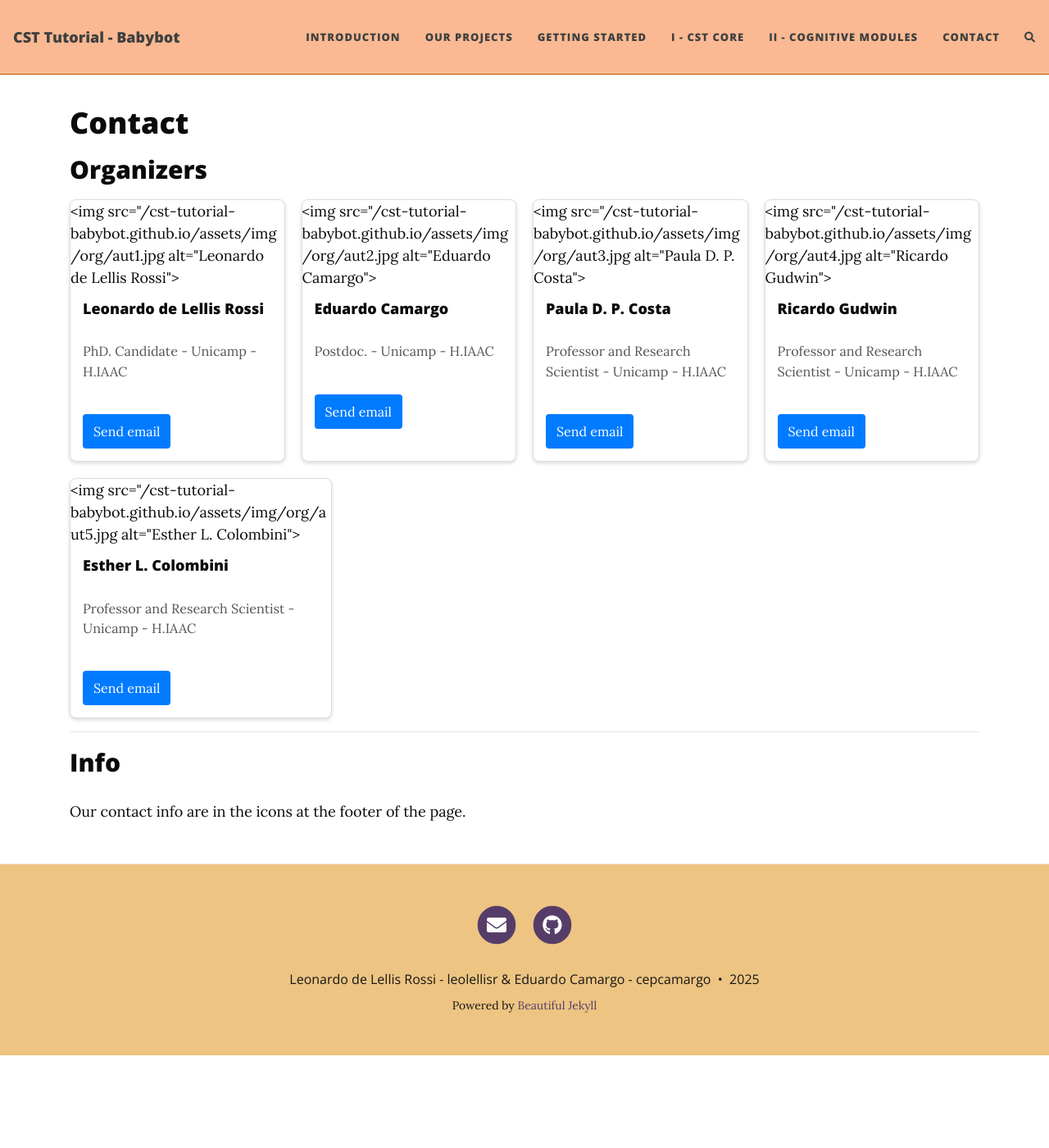
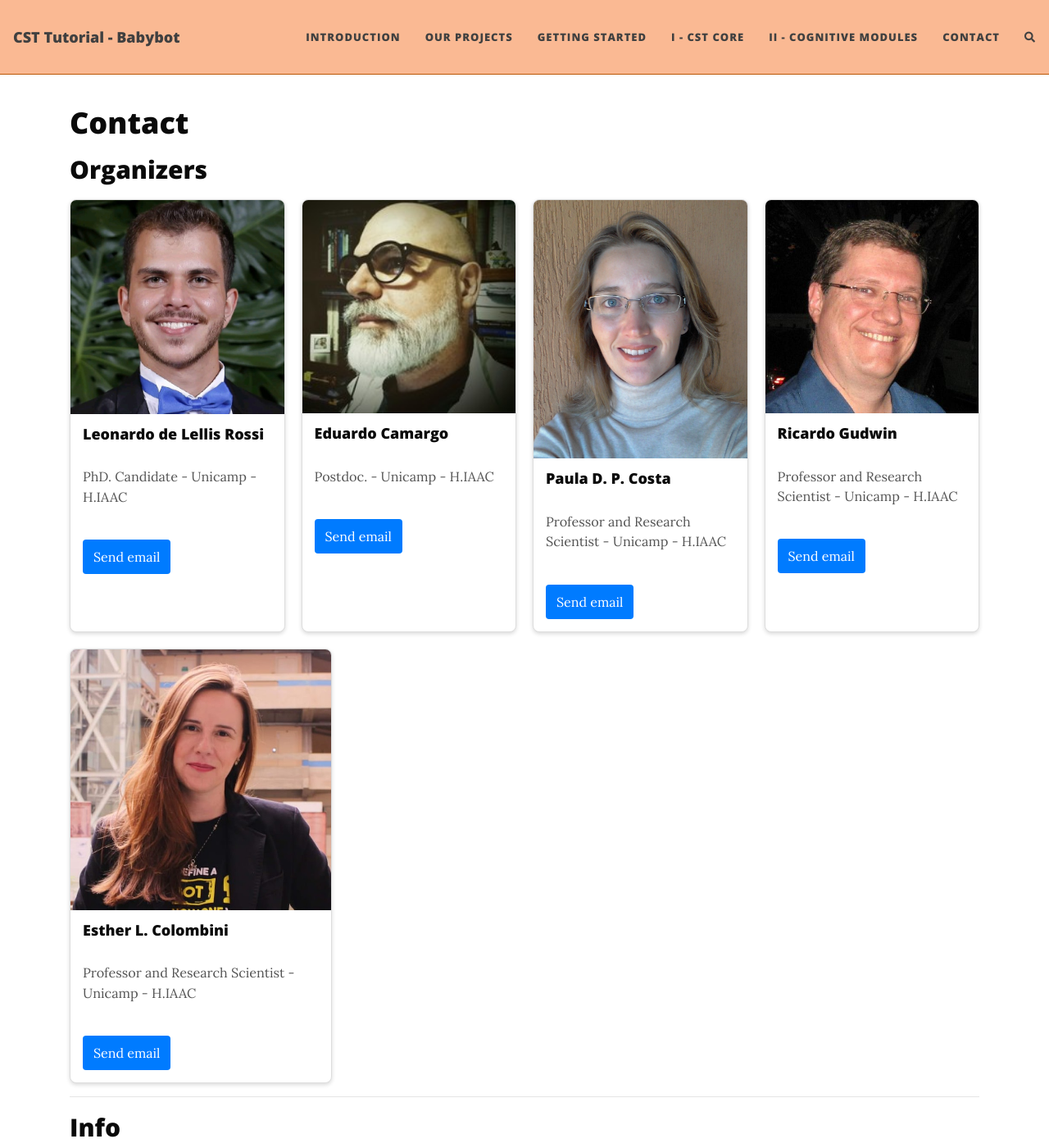
Before and after one commit to H-IAAC/cst-tutorial-babybot.github.io, a Jekyll site: the page built from contact.md, in a window 1280 px wide and 1400 px high. Shown: the whole window at 82% size. Built offline with Jekyll 4.4.1, drawn with Linux system fonts in a browser that asks for light colours; nearby versions of some CDN libraries; comment, search, counter and statistics services are not loaded; some of the changed text lies outside the part shown.

Commit message:
add org in contact

```diff
--- a/contact.md
+++ b/contact.md
@@ -72,7 +72,7 @@ subtitle:
 
 <div class="cards-container">
   <div class="card">
-    <img src="{{'assets/img/org/aut1.jpg' | relative_url }} alt="Leonardo de Lellis Rossi">
+    <img src="{{'assets/img/org/aut1.jpg' | relative_url }}" alt="Leonardo de Lellis Rossi">
     <div class="card-content">
       <h4>Leonardo de Lellis Rossi</h4>
       <p>PhD. Candidate - Unicamp - H.IAAC</p>
@@ -81,7 +81,7 @@ subtitle:
   </div>
 
   <div class="card">
-    <img src="{{'assets/img/org/aut2.jpg' | relative_url }} alt="Eduardo Camargo">
+    <img src="{{'assets/img/org/aut2.jpg' | relative_url }}" alt="Eduardo Camargo">
     <div class="card-content">
       <h4>Eduardo Camargo</h4>
       <p>Postdoc. - Unicamp - H.IAAC</p>
@@ -90,7 +90,7 @@ subtitle:
   </div>
 
   <div class="card">
-    <img src="{{'assets/img/org/aut3.jpg' | relative_url }} alt="Paula D. P. Costa">
+    <img src="{{'assets/img/org/aut3.jpg' | relative_url }}" alt="Paula D. P. Costa">
     <div class="card-content">
       <h4>Paula D. P. Costa</h4>
       <p>Professor and Research Scientist - Unicamp - H.IAAC</p>
@@ -99,7 +99,7 @@ subtitle:
   </div>
 
   <div class="card">
-    <img src="{{'assets/img/org/aut4.jpg' | relative_url }} alt="Ricardo Gudwin">
+    <img src="{{'assets/img/org/aut4.jpg' | relative_url }}" alt="Ricardo Gudwin">
     <div class="card-content">
       <h4>Ricardo Gudwin</h4>
       <p>Professor and Research Scientist - Unicamp - H.IAAC</p>
@@ -108,7 +108,7 @@ subtitle:
   </div>
 
   <div class="card">
-    <img src="{{'assets/img/org/aut5.jpg' | relative_url }} alt="Esther L. Colombini">
+    <img src="{{'assets/img/org/aut5.jpg' | relative_url }}" alt="Esther L. Colombini">
     <div class="card-content">
       <h4>Esther L. Colombini</h4>
       <p>Professor and Research Scientist - Unicamp - H.IAAC</p>
@@ -120,4 +120,4 @@ subtitle:
 <hr>
 
 ## Info
-Our contact info are in the icons at the footer of the page.
+The contact info of the website authors are in the icons at the footer of the page.
```
Also changed, not shown: other parts of contact.md (+1 -1 lines), publications.md (+1 -1 lines).
